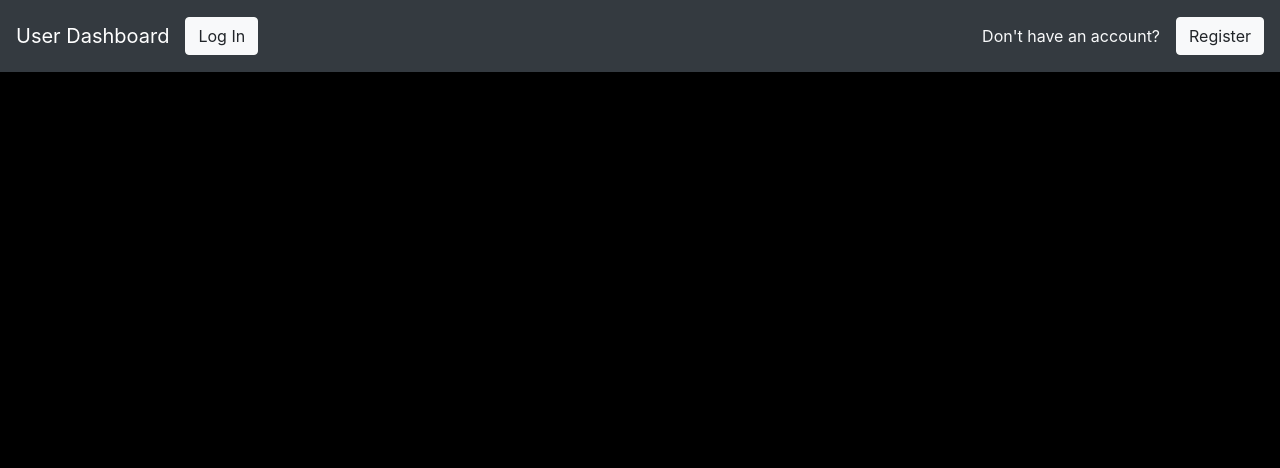
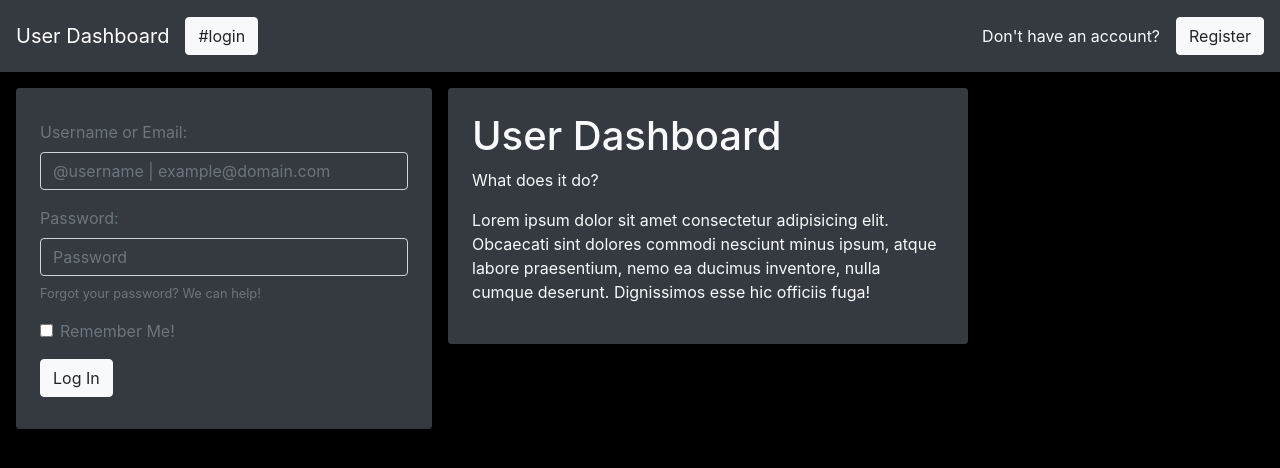
Before and after one commit to quangnguyen17/user-dashboard-web, a plain HTML site: page index.html in a window 1280 px wide. Drawn offline with nearby package versions, Linux system fonts and the light colour scheme.

Commit message:
commit at 12:04 PM

```diff
--- a/index.html
+++ b/index.html
@@ -21,14 +21,50 @@
 </head>
 
 <body>
-    <nav class="navbar navbar-expand-md navbar-dark bg-dark p-3">
+    <nav class="navbar navbar-expand-sm navbar-dark bg-dark p-3">
         <a href="#" class="navbar-brand">User Dashboard</a>
 
-        <button class="btn btn-light mr-auto">Log In</button>
+        <button class="btn btn-light mr-auto">#login</button>
 
         <span class="text-light align-middle">Don't have an account?</span>
         <button class="btn btn-light ml-3">Register</button>
     </nav>
+
+    <div class="container-fluid">
+        <div class="row p-3 align-items-start">
+            <div class="col-4 py-3 px-4 bg-dark rounded">
+                <form class="my-3">
+                    <div class="form-group">
+                        <label for="email1" class="text-secondary">Username or Email:</label>
+                        <input type="text" class="form-control bg-dark text-light"
+                            placeholder="@username | example@domain.com">
+                    </div>
+
+                    <div class="form-group">
+                        <label for="password1" class="text-secondary">Password:</label>
+                        <input type="password" class="form-control bg-dark text-light" placeholder="Password">
+                        <small><a href="" class="form-text text-muted mt-2">Forgot your password? We can
+                                help!</a></small>
+                    </div>
+
+                    <div class="form-check mb-3">
+                        <input type="checkbox" class="form-check-input">
+                        <label for="remember-me" class="form-check-label text-secondary">Remember Me!</label>
+                    </div>
+
+                    <button class="btn btn-light">Log In</button>
+                </form>
+            </div>
+
+            <div class="col-5 ml-3 p-4 bg-dark text-light rounded">
+                <h1>User Dashboard</h1>
+                <p>What does it do?</p>
+                <p>Lorem ipsum dolor sit amet consectetur adipisicing elit. Obcaecati sint dolores commodi nesciunt
+                    minus ipsum, atque labore praesentium, nemo ea ducimus inventore, nulla cumque deserunt. Dignissimos
+                    esse hic officiis fuga!</p>
+            </div>
+        </div>
+    </div>
 </body>
 
 </html>
```
